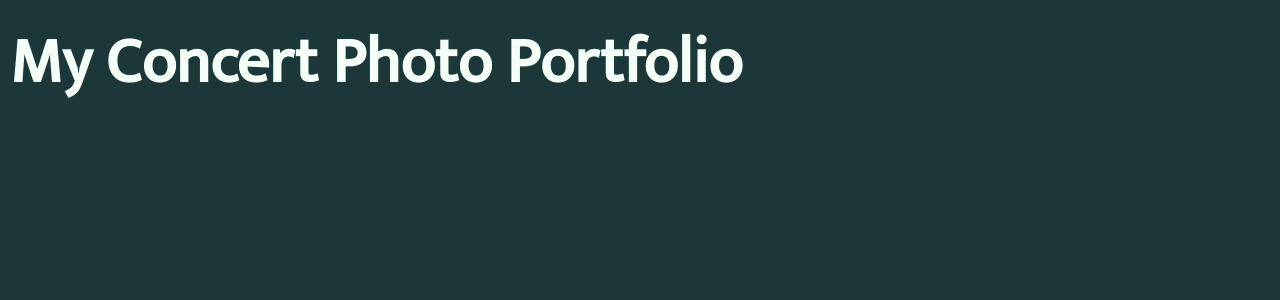
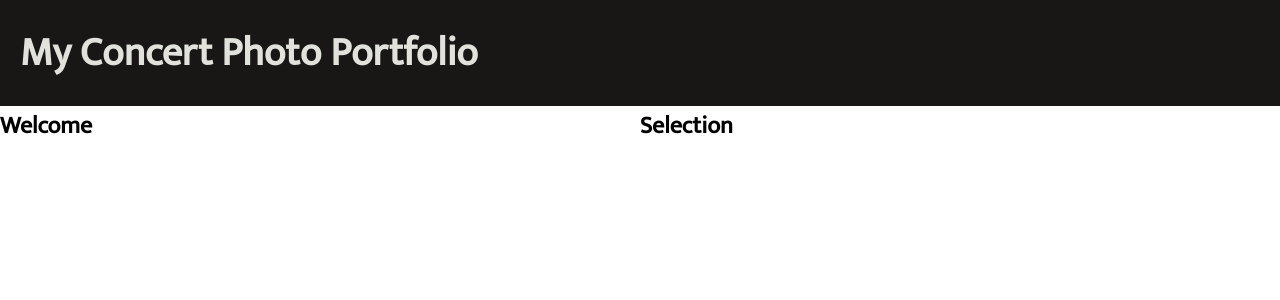
Before and after one commit to johnclimie/concertportfolio, a React (Create React App) app: page / in a window 1280 px wide. Shown: the top 300 px of the page. Built offline with nearby package versions, Linux system fonts and the light colour scheme.

Commit message:
Setting up layout

```diff
--- a/src/App.js
+++ b/src/App.js
@@ -4,8 +4,17 @@ function App() {
   return (
     <div className="App">
       <header>
-        <h1>My Concert Photo Portfolio</h1>
+        <h1 id="header">My Concert Photo Portfolio</h1>
       </header>
+
+      <section id="welcome">
+        <div id="about">
+          <h1>Welcome</h1>
+        </div>
+        <div id="selection">
+          <h1>Selection</h1>
+        </div>
+      </section>
     </div>
   );
 }
--- a/src/style.css
+++ b/src/style.css
@@ -3,15 +3,26 @@
 * {
     margin: 0px;
     padding: 0px;
-    background-color: #1C3738;
-    color: #F4FFF8;
     font-family: 'Mukta', sans-serif;
 }
 
-body {
-    padding: 10px;
+header {
+    background-color: #191716;
+    color: #E0E2DB;
+    padding: 20px;
+    display: flex;
+    align-self: flex-start;
 }
 
-h1 {
-    font-size: 4rem;
+#header {
+    font-size: 2.5rem;
+    display: flex;
 }
+
+#welcome {
+    display: flex;
+}
+
+#about {
+    width: 50%;
+}
```
